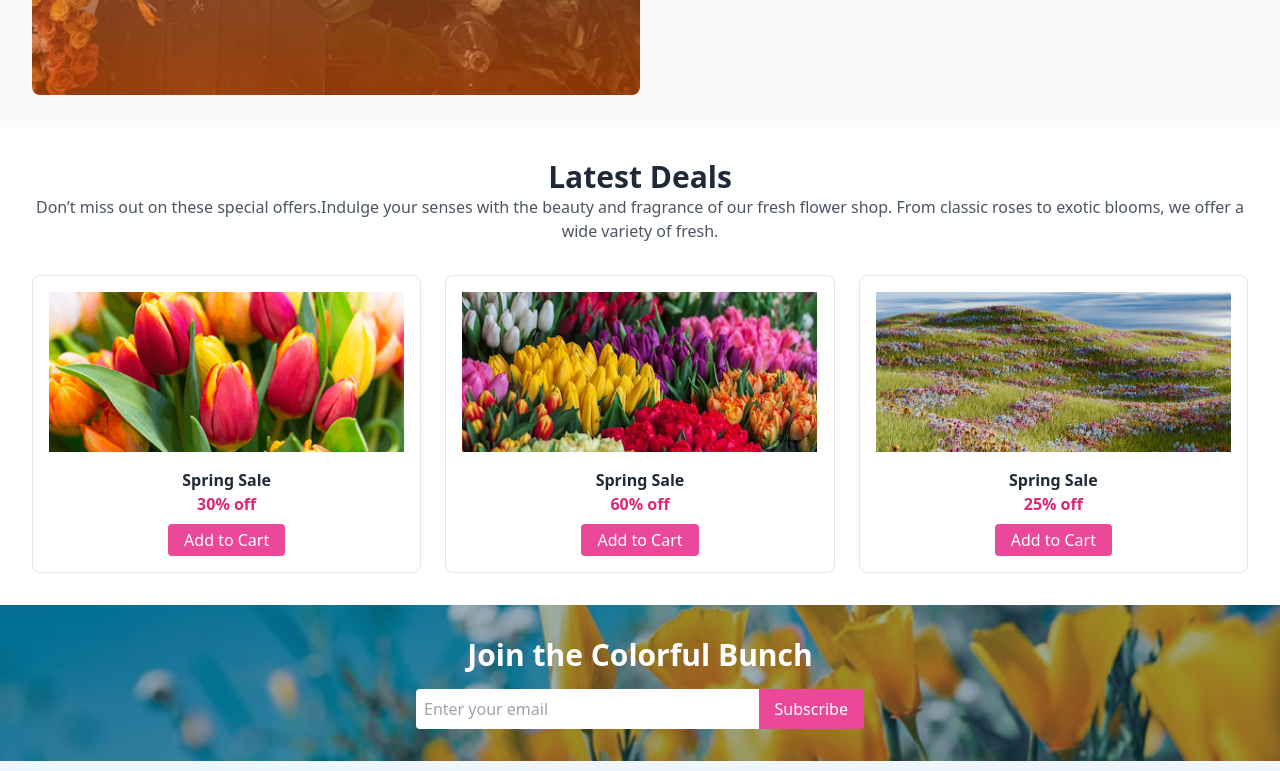
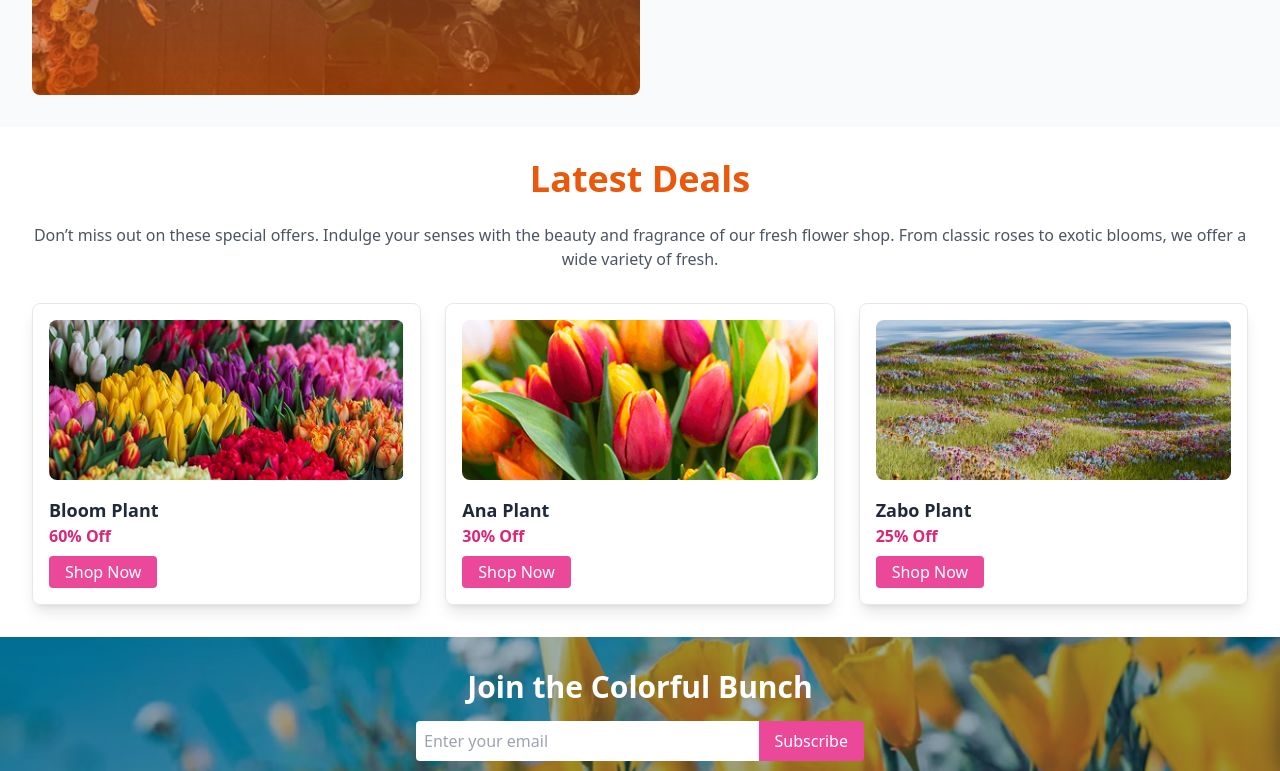
Before and after one commit to kamankayes/practice-12, a plain HTML site: page index.html in a window 1280 px wide. Shown: the part 1900-2671 px from the top of the page. Drawn offline with nearby package versions, Linux system fonts and the light colour scheme.

```diff
--- a/index.html
+++ b/index.html
@@ -121,31 +121,40 @@
   </section>
 
  <!-- Latest Deal Section -->
-  <section class="p-8">
-    <h2 class="text-3xl font-bold text-center">Latest Deals</h2>
-    <p class="text-center text-gray-600 mb-8">Don’t miss out on these special offers.Indulge your senses with the beauty and fragrance of our fresh flower shop. From classic roses to exotic blooms, we offer a wide variety of fresh.</p>
+<section class="p-8 bg-white">
+  <h2 class="text-4xl font-bold text-center text-orange-600 mb-6">Latest Deals</h2>
+  <p class="text-center text-gray-600 mb-8">Don’t miss out on these special offers. Indulge your senses with the beauty and fragrance of our fresh flower shop. From classic roses to exotic blooms, we offer a wide variety of fresh.</p>
+
+  <!-- Grid Layout -->
   <div class="grid grid-cols-1 md:grid-cols-3 gap-6">
-      <div class="border p-4 rounded-lg text-center">
-        <img src="./assets/deal-ana.png" alt="Deal" class="w-full h-40 object-cover mb-4">
-        <h3 class="font-semibold">Spring Sale</h3>
-        <p class="text-pink-600 font-bold">30% off</p>
-        <button onclick="addToCart()" class="mt-2 bg-pink-500 text-white px-4 py-1 rounded hover:bg-pink-600">Add to Cart</button>
+    <!-- First Deal Card -->
+    <div class="border p-4 rounded-lg shadow-lg hover:shadow-2xl transition duration-300">
+      <img src="./assets/deal-bloom.png" alt="Bloom Plant" class="w-full h-40 object-cover mb-4 rounded-lg">
+      <h3 class="font-semibold text-lg text-gray-800">Bloom Plant</h3>
+      <p class="text-pink-600 font-bold">60% Off</p>
+      <button onclick="addToCart()" class="mt-2 bg-pink-500 text-white px-4 py-1 rounded hover:bg-pink-600">Shop Now</button>
     </div>
-      <div class="border p-4 rounded-lg text-center">
-        <img src="./assets/deal-bloom.png" alt="Deal" class="w-full h-40 object-cover mb-4">
-        <h3 class="font-semibold">Spring Sale</h3>
-        <p class="text-pink-600 font-bold">60% off</p>
-        <button onclick="addToCart()" class="mt-2 bg-pink-500 text-white px-4 py-1 rounded hover:bg-pink-600">Add to Cart</button>
+
+    <!-- Second Deal Card -->
+    <div class="border p-4 rounded-lg shadow-lg hover:shadow-2xl transition duration-300">
+      <img src="./assets/deal-ana.png" alt="Ana Plant" class="w-full h-40 object-cover mb-4 rounded-lg">
+      <h3 class="font-semibold text-lg text-gray-800">Ana Plant</h3>
+      <p class="text-pink-600 font-bold">30% Off</p>
+      <button onclick="addToCart()" class="mt-2 bg-pink-500 text-white px-4 py-1 rounded hover:bg-pink-600">Shop Now</button>
     </div>
-      <div class="border p-4 rounded-lg text-center">
-        <img src="./assets/deal-zabo.png" alt="Deal" class="w-full h-40 object-cover mb-4">
-        <h3 class="font-semibold">Spring Sale</h3>
-        <p class="text-pink-600 font-bold">25% off</p>
-        <button onclick="addToCart()" class="mt-2 bg-pink-500 text-white px-4 py-1 rounded hover:bg-pink-600">Add to Cart</button>
+
+    <!-- Third Deal Card -->
+    <div class="border p-4 rounded-lg shadow-lg hover:shadow-2xl transition duration-300">
+      <img src="./assets/deal-zabo.png" alt="Zabo Plant" class="w-full h-40 object-cover mb-4 rounded-lg">
+      <h3 class="font-semibold text-lg text-gray-800">Zabo Plant</h3>
+      <p class="text-pink-600 font-bold">25% Off</p>
+      <button onclick="addToCart()" class="mt-2 bg-pink-500 text-white px-4 py-1 rounded hover:bg-pink-600">Shop Now</button>
     </div>
-      <!-- Add 2 more deal cards -->
   </div>
 </section>
+
+
+
 
   <!-- Join Section -->
   <section class="p-8 text-center text-white bg-cover bg-center" style="background-image: url('./assets/news-letter-bg.png');">
```
Lines whose indentation alone changed are shown as unchanged.
